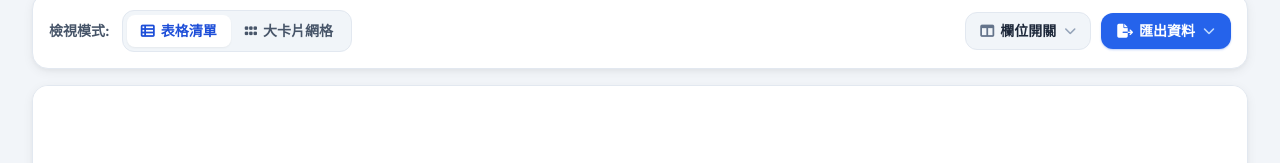
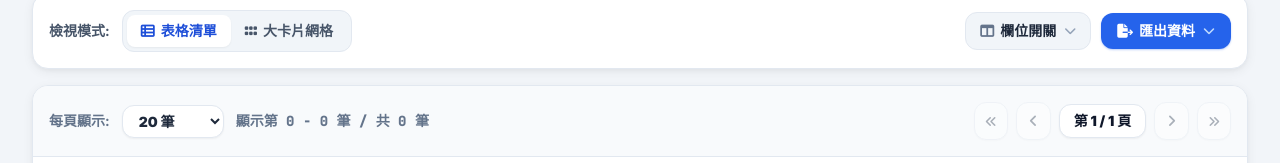
Before and after one commit to jillytsai/trans_name, a website: page index.html in a window 1280 px wide. Shown: the part 600-763 px from the top of the page. Drawn offline with nearby package versions, Linux system fonts and the light colour scheme.

Commit message:
feat: 在表格與卡片清單上方同步加入每頁筆數與分頁控制列

```diff
--- a/index.html
+++ b/index.html
@@ -307,6 +307,38 @@
     <!-- Data Display Area -->
     <div class="bg-white rounded-2xl shadow-card border border-slate-200 overflow-hidden flex flex-col">
 
+      <!-- Top Pagination Header Bar -->
+      <div id="topPaginationBar" class="p-3.5 sm:p-4 border-b border-slate-200 bg-slate-50 flex flex-col sm:flex-row items-center justify-between gap-3 text-sm text-slate-700 font-bold">
+        <div class="flex items-center gap-3">
+          <span class="text-slate-500">每頁顯示:</span>
+          <select id="topPageSizeSelect" class="bg-white border border-slate-200 rounded-xl py-1.5 px-3 text-sm font-black text-slate-800 focus:ring-2 focus:ring-blue-500 focus:outline-none cursor-pointer shadow-sm">
+            <option value="20">20 筆</option>
+            <option value="50">50 筆</option>
+            <option value="100">100 筆</option>
+            <option value="200">200 筆</option>
+            <option value="100000">全部顯示</option>
+          </select>
+          <span class="text-slate-500 font-mono text-xs sm:text-sm font-bold" id="topPageRangeText">顯示第 0 - 0 筆 / 共 0 筆</span>
+        </div>
+
+        <!-- Top Page Navigation Buttons -->
+        <div class="flex items-center gap-2" id="topPaginationControls">
+          <button id="topFirstPageBtn" class="p-2 px-2.5 rounded-xl bg-white border border-slate-200 hover:bg-slate-100 disabled:opacity-40 disabled:cursor-not-allowed transition shadow-sm" title="第一頁">
+            <i class="fa-solid fa-angles-left text-xs"></i>
+          </button>
+          <button id="topPrevPageBtn" class="p-2 px-3 rounded-xl bg-white border border-slate-200 hover:bg-slate-100 disabled:opacity-40 disabled:cursor-not-allowed transition shadow-sm" title="上一頁">
+            <i class="fa-solid fa-angle-left text-sm"></i>
+          </button>
+          <span class="px-3.5 py-1.5 rounded-xl bg-white border border-slate-200 font-black text-slate-900 shadow-sm text-xs sm:text-sm" id="topCurrentPageIndicator">第 1 / 1 頁</span>
+          <button id="topNextPageBtn" class="p-2 px-3 rounded-xl bg-white border border-slate-200 hover:bg-slate-100 disabled:opacity-40 disabled:cursor-not-allowed transition shadow-sm" title="下一頁">
+            <i class="fa-solid fa-angle-right text-sm"></i>
+          </button>
+          <button id="topLastPageBtn" class="p-2 px-2.5 rounded-xl bg-white border border-slate-200 hover:bg-slate-100 disabled:opacity-40 disabled:cursor-not-allowed transition shadow-sm" title="最後一頁">
+            <i class="fa-solid fa-angles-right text-xs"></i>
+          </button>
+        </div>
+      </div>
+
       <!-- Table View Container -->
       <div id="tableViewWrapper" class="relative overflow-x-auto max-h-[720px] custom-scrollbar">
         <table id="dataTable" class="w-full text-left border-collapse">
@@ -537,6 +569,13 @@
       prevPageBtn: document.getElementById('prevPageBtn'),
       nextPageBtn: document.getElementById('nextPageBtn'),
       lastPageBtn: document.getElementById('lastPageBtn'),
+      topPageSizeSelect: document.getElementById('topPageSizeSelect'),
+      topPageRangeText: document.getElementById('topPageRangeText'),
+      topCurrentPageIndicator: document.getElementById('topCurrentPageIndicator'),
+      topFirstPageBtn: document.getElementById('topFirstPageBtn'),
+      topPrevPageBtn: document.getElementById('topPrevPageBtn'),
+      topNextPageBtn: document.getElementById('topNextPageBtn'),
+      topLastPageBtn: document.getElementById('topLastPageBtn'),
       refreshBtn: document.getElementById('refreshBtn'),
       refreshIcon: document.getElementById('refreshIcon'),
       colToggleBtn: document.getElementById('colToggleBtn'),
@@ -1096,13 +1135,26 @@
       const startIdx = total === 0 ? 0 : (state.currentPage - 1) * state.pageSize + 1;
       const endIdx = Math.min(state.currentPage * state.pageSize, total);
 
-      elements.pageRangeText.innerText = `顯示第 ${startIdx} - ${endIdx} 筆 / 共 ${total.toLocaleString()} 筆`;
-      elements.currentPageIndicator.innerText = `第 ${state.currentPage} / ${totalPages} 頁`;
+      const rangeText = `顯示第 ${startIdx} - ${endIdx} 筆 / 共 ${total.toLocaleString()} 筆`;
+      const pageIndicatorText = `第 ${state.currentPage} / ${totalPages} 頁`;
 
+      // Update bottom controls
+      elements.pageRangeText.innerText = rangeText;
+      elements.currentPageIndicator.innerText = pageIndicatorText;
       elements.firstPageBtn.disabled = state.currentPage <= 1;
       elements.prevPageBtn.disabled = state.currentPage <= 1;
       elements.nextPageBtn.disabled = state.currentPage >= totalPages;
       elements.lastPageBtn.disabled = state.currentPage >= totalPages;
+      elements.pageSizeSelect.value = String(state.pageSize);
+
+      // Update top controls
+      if (elements.topPageRangeText) elements.topPageRangeText.innerText = rangeText;
+      if (elements.topCurrentPageIndicator) elements.topCurrentPageIndicator.innerText = pageIndicatorText;
+      if (elements.topFirstPageBtn) elements.topFirstPageBtn.disabled = state.currentPage <= 1;
+      if (elements.topPrevPageBtn) elements.topPrevPageBtn.disabled = state.currentPage <= 1;
+      if (elements.topNextPageBtn) elements.topNextPageBtn.disabled = state.currentPage >= totalPages;
+      if (elements.topLastPageBtn) elements.topLastPageBtn.disabled = state.currentPage >= totalPages;
+      if (elements.topPageSizeSelect) elements.topPageSizeSelect.value = String(state.pageSize);
     }
 
     // Populate Filter Column Select
@@ -1225,7 +1277,7 @@
         renderHeader();
       });
 
-      // Page size
+      // Page size (Bottom & Top synced)
       elements.pageSizeSelect.addEventListener('change', (e) => {
         state.pageSize = parseInt(e.target.value, 10);
         state.currentPage = 1;
@@ -1233,21 +1285,42 @@
         renderPagination();
       });
 
-      // Pagination
-      elements.firstPageBtn.addEventListener('click', () => {
+      if (elements.topPageSizeSelect) {
+        elements.topPageSizeSelect.addEventListener('change', (e) => {
+          state.pageSize = parseInt(e.target.value, 10);
+          state.currentPage = 1;
+          renderDisplayData();
+          renderPagination();
+        });
+      }
+
+      // Pagination helper
+      const goToFirstPage = () => {
         if (state.currentPage > 1) { state.currentPage = 1; renderDisplayData(); renderPagination(); }
-      });
-      elements.prevPageBtn.addEventListener('click', () => {
+      };
+      const goToPrevPage = () => {
         if (state.currentPage > 1) { state.currentPage--; renderDisplayData(); renderPagination(); }
-      });
-      elements.nextPageBtn.addEventListener('click', () => {
+      };
+      const goToNextPage = () => {
         const totalPages = Math.ceil(state.filteredRows.length / state.pageSize) || 1;
         if (state.currentPage < totalPages) { state.currentPage++; renderDisplayData(); renderPagination(); }
-      });
-      elements.lastPageBtn.addEventListener('click', () => {
+      };
+      const goToLastPage = () => {
         const totalPages = Math.ceil(state.filteredRows.length / state.pageSize) || 1;
         if (state.currentPage < totalPages) { state.currentPage = totalPages; renderDisplayData(); renderPagination(); }
-      });
+      };
+
+      // Bottom pagination buttons
+      elements.firstPageBtn.addEventListener('click', goToFirstPage);
+      elements.prevPageBtn.addEventListener('click', goToPrevPage);
+      elements.nextPageBtn.addEventListener('click', goToNextPage);
+      elements.lastPageBtn.addEventListener('click', goToLastPage);
+
+      // Top pagination buttons
+      if (elements.topFirstPageBtn) elements.topFirstPageBtn.addEventListener('click', goToFirstPage);
+      if (elements.topPrevPageBtn) elements.topPrevPageBtn.addEventListener('click', goToPrevPage);
+      if (elements.topNextPageBtn) elements.topNextPageBtn.addEventListener('click', goToNextPage);
+      if (elements.topLastPageBtn) elements.topLastPageBtn.addEventListener('click', goToLastPage);
 
       // Refresh
       elements.refreshBtn.addEventListener('click', fetchAllTabsData);
```
